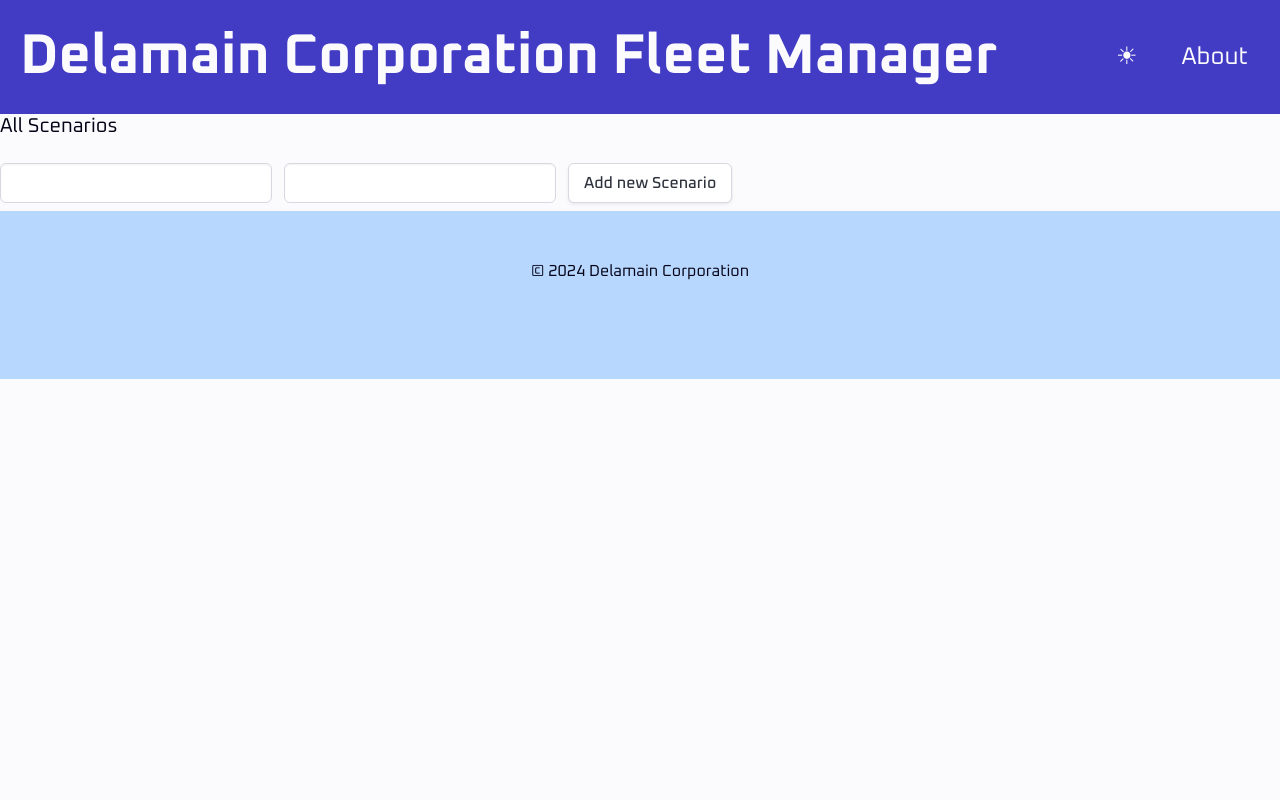
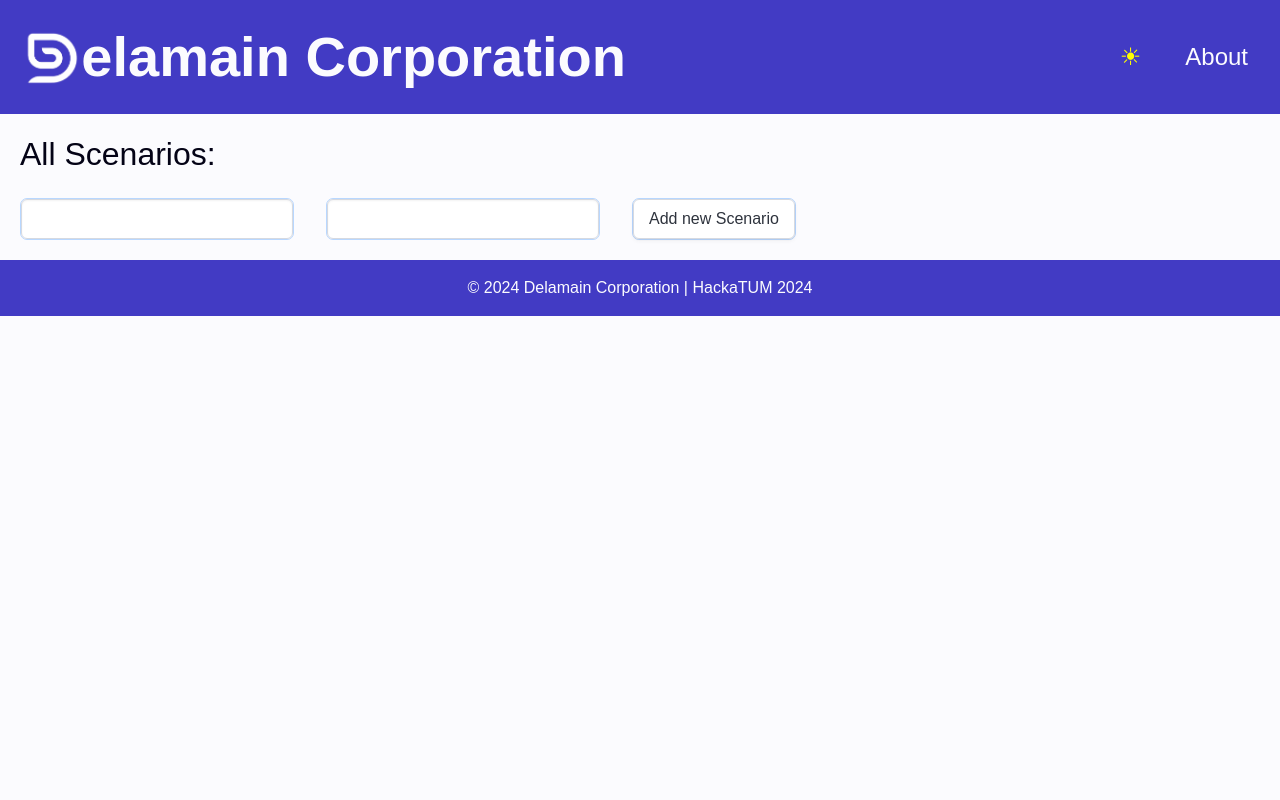
Before and after one commit to Shadow-Devil/delamain-corporation-hackatum-2024, a Flask app: page /index in a window 1280 px wide. Run offline with Flask 3, Linux system fonts and the light colour scheme; data that the repository does not hold is empty; parts of the project's set-up code (start-up, migrations or seed data) failed here and were passed over.

Commit message:
index.html

```diff
--- a/app.py
+++ b/app.py
@@ -6,7 +6,7 @@ app = Flask(__name__)
 
 @app.route("/")
 def view_all_scenarios():
-    return render_template("home.html", scenarios=backend.get_scenarios())
+    return render_template("home.html")
 
 @app.route("/scenarios/<id>")
 def view_scenario(id):
@@ -34,7 +34,7 @@ def about():
 
 @app.route("/index")
 def index():
-    return render_template("index.html")
+    return render_template("index.html", scenarios=backend.get_scenarios())
 
 @app.route("/api/scenario/<id>", methods=["DELETE"])
 def delete_scenario(id):
--- a/backend_requests/scenario_runner_api.py
+++ b/backend_requests/scenario_runner_api.py
@@ -1,3 +1,5 @@
+from __future__ import annotations
+
 import requests
 from typing import Any
 
--- a/templates/base.html
+++ b/templates/base.html
@@ -6,7 +6,9 @@
     <!-- Bulma CSS -->
     <link rel="stylesheet" href="https://cdn.jsdelivr.net/npm/bulma@1.0.2/css/bulma.min.css">
     <!-- HTMX -->
-    <script src="https://unpkg.com/htmx.org@2.0.3" integrity="sha384-0895/pl2MU10Hqc6jd4RvrthNlDiE9U1tWmX7WRESftEDRosgxNsQG/Ze9YMRzHq" crossorigin="anonymous"></script>
+    <script src="https://unpkg.com/htmx.org@2.0.3"
+            integrity="sha384-0895/pl2MU10Hqc6jd4RvrthNlDiE9U1tWmX7WRESftEDRosgxNsQG/Ze9YMRzHq"
+            crossorigin="anonymous"></script>
     <!-- Leaflet CSS -->
     <link rel="stylesheet" href="https://unpkg.com/leaflet@1.9.4/dist/leaflet.css"
           integrity="sha256-p4NxAoJBhIIN+hmNHrzRCf9tD/miZyoHS5obTRR9BMY="
@@ -14,8 +16,7 @@
 
     <link rel="preconnect" href="https://fonts.googleapis.com">
     <link rel="preconnect" href="https://fonts.gstatic.com" crossorigin>
-    <link href="https://fonts.googleapis.com/css2?family=Oxanium:wght@200..800&display=swap" rel="stylesheet">
-
+    <link href="https://fonts.googleapis.com/css2?family=Quicksand:wght@300..700&display=swap" rel="stylesheet">
     <!-- Custom Styles -->
     <style>
 
@@ -39,14 +40,18 @@
             --accent: #003a9e;
         }
 
+
         /* Set the background color of the entire page */
+        html, body {
+            height: 100%;
+            margin: 0;
+            display: flex;
+            flex-direction: column;
+        }
+
         body {
             background-color: var(--background);
-            margin: 0;
-            flex-direction: column;
-            min-height: 100vh;
             font-family: 'Oxanium', sans-serif; /* Apply the Oxanium font to the entire page */
-
         }
 
         .content {
@@ -55,6 +60,9 @@
 
         .subtitle {
             color: var(--text);
+            text-indent: 20px; /* Adds a 20px indent; adjust as needed */
+            margin-top: 20px; /* Adds 20px of space below */
+            font-size: 2em; /* Makes the text bigger; you can adjust the value as needed */
         }
 
         header {
@@ -67,7 +75,6 @@
             z-index: 1000;
             display: flex;
             align-items: center; /* Align items to center vertically */
-            justify-content: space-between;
         }
 
         /* Style the header title */
@@ -75,7 +82,7 @@
             color: var(--white);
             font-size: 3.5rem; /* Increase font size for title */
             font-weight: bold;
-            margin-right: 0; /* Ensure the title is on the left */
+            margin-left: 0; /* Add spacing between logo and company name */
         }
 
         /* Style the navigation bar */
@@ -83,6 +90,7 @@
             display: flex;
             gap: 20px; /* Increase gap to make items spaced better */
             align-items: center; /* Vertically align items */
+            margin-left: auto; /* Push navbar to the right */
         }
 
         /* Style the navigation items */
@@ -105,11 +113,72 @@
         }
 
         .container {
-    flex-grow: 1;
-    margin: 0;
-    position: relative;
-    width: 100%;
+            flex-grow: 1;
+            margin: 0;
+            position: relative;
+            width: 100%;
+        }
+
+        .delete {
+    background: red;
+    border: none;
+    color: white;
+    font-size: 1rem;
+    padding: 8px;
+    border-radius: 50%;
+    cursor: pointer;
+    display: flex;
+    align-items: center;
+    justify-content: center;
 }
+
+
+        #scenarios {
+            display: flex;
+            flex-direction: column;
+            gap: 10px; /* Add some space between each scenario-container */
+        }
+
+        .scenario-container {
+    display: flex;
+    align-items: center;
+    justify-content: space-between; /* Ensure the delete button is always on the right */
+    gap: 10px;
+    background-color: var(--background);
+    border: none;
+    color: var(--text);
+    padding: 15px;
+    border-radius: 5px;
+    margin-left: 20px;
+    margin-bottom: 20px;
+        }
+
+        .scenario-box {
+            display: inline-block; /* Ensure it stays inline with the button */
+        }
+
+        .scenario-link {
+    text-decoration: none;
+    color: inherit;
+    flex: 1; /* Allows the link to take up all the available space, pushing the button to the right */
+}
+
+        .control {
+            margin-left: 20px;
+            margin-bottom: 20px;
+            background-color: var(--background);
+            border: 1px solid var(--secondary);
+            color: var(--text);
+            border-radius: 7px;
+        }
+
+        .control:hover {
+            background-color: var(--accent) !important;
+        }
+
+        .m-2 {
+            margin: 0 !important;
+        }
 
         .box {
             background-color: var(--background);
@@ -117,10 +186,26 @@
             color: var(--text);
             padding: 15px;
             border-radius: 5px;
-            margin: 0px;
+            margin-left: 20px;
+            margin-bottom: 20px;
         }
 
         .box:hover {
+            background-color: var(--accent);
+        }
+
+        .scenario-box { /*Bleibt*/
+            background-color: var(--background);
+            border: 1px solid var(--secondary);
+            color: var(--text);
+            padding: 15px;
+            border-radius: 5px;
+            margin-left: 20px;
+            margin-bottom: 20px;
+            width: 75%;
+        }
+
+        .scenario-box:hover {
             background-color: var(--accent);
         }
 
@@ -130,25 +215,36 @@
         }
 
         .box a:hover {
-            color: var(--primary);
+            /*color: var(--primary);*/
             text-decoration: none;
         }
 
-        footer {
-            background-color: var(--secondary) !important;
-            color: var(--text);
+        footer p {
+            --bulma-footer-background-color: var(--bulma-scheme-main-bis);
+            --bulma-footer-color: false;
+            --bulma-footer-padding: 1rem 1.5rem 2.5rem;
+            padding: var(--bulma-footer-padding);
+            background-color: var(--primary) !important;
+            color: var(--white) !important;
             margin-top: 0;
-            padding: 20px;
-            text-align: center;
+            max-height: 5px;
+            width: 100%;
+        }
+
+        /* Set the color of the sun/moon icons to yellow */
+        .theme-icon {
+            color: yellow;
         }
     </style>
 </head>
 <body>
 <!-- Header: spans the full width -->
 <header>
-    <a href="/" class="header-title">Delamain Corporation Fleet Manager</a>
+    <img src="{{ url_for('static', filename='images/Logo.png') }}" alt="Delamain Logo"
+         style="height: 60px;"> <!-- Logo on the left of the header -->
+    <a href="/" class="header-title">elamain Corporation</a> <!-- Company name directly next to the logo -->
     <nav class="navbar-menu-right">
-        <a class="navbar-item" href="#" id="theme-toggle">&#9728;</a> <!-- Sun/Moon symbol -->
+        <a class="navbar-item theme-icon" href="#" id="theme-toggle">&#9728;</a> <!-- Sun/Moon symbol -->
         <a class="navbar-item" href="/about">About</a>
     </nav>
 </header>
@@ -168,12 +264,15 @@
         {% block content %}
         {% endblock %}
     </div>
+    <footer id="footer">
+        <div class="content has-text-centered">
+            <p>
+                © 2024 Delamain Corporation | HackaTUM 2024
+            </p>
+        </div>
+    </footer>
+
 </div>
-
-<!-- Footer -->
-<footer class="footer has-text-centered">
-    <p>&copy; 2024 Delamain Corporation</p>
-</footer>
 
 <script>
     // JavaScript for toggling sun/moon icon and dark/light theme
--- a/templates/fragment/single_scenario_in_list.html
+++ b/templates/fragment/single_scenario_in_list.html
@@ -1,5 +1,5 @@
-<div class="box"><a href="{{ url_for("view_scenario", id=scenario.id) }}">
+<a href="{{ url_for("view_scenario", id=scenario.id) }}"><div class="box">
     Scenario: {{ scenario.id }} with {{ scenario.vehicles|length }} Vehicles
-    and {{ scenario.customers|length }} Customers</a>
+    and {{ scenario.customers|length }} Customers
     <button class="delete" hx-delete="/api/scenario/{{ scenario.id }}" hx-target="closest .box" hx-swap="outerHTML"></button>
-</div>
+</div></a>
--- a/templates/home.html
+++ b/templates/home.html
@@ -5,7 +5,7 @@
     <!-- Button positioned in the middle of the image -->
     <div style="position: absolute; top: 50%; left: 50%; transform: translate(-50%, -50%);">
         <a href="/index" class="button is-large" style="background-color: var(--primary); color: var(--white); border: none;">
-            Explore Fleet
+            Fleet Manager
         </a>
     </div>
 </div>
--- a/templates/index.html
+++ b/templates/index.html
@@ -5,7 +5,7 @@ Delamain Corporation - Fleet Manager
 {% endblock %}
 
 {% block content %}
-    <h2 class="subtitle">All Scenarios</h2>
+<h2 class="subtitle">All Scenarios: </h2>
 <div>
     <div class="field is-grouped">
         <!-- TODO validate min 1 max 50 for vehicles and 1 and 200 for customers -->
--- a/templates/scenario.html
+++ b/templates/scenario.html
@@ -12,7 +12,7 @@ Delamain Corporation - Scenario {{ scenario.id }}
 </style>
 
 <div class="container">
-    <h2 class="subtitle">{{ scenario.id }}</h2>
+    <h2 class="subtitle">Scenario: {{ scenario.id }}</h2>
     <button
             hx-post="{{ url_for("launch_scenario", id=scenario.id) }}"
             hx-swap="outerHTML"
```
Also changed, not shown: other parts of templates/index.html (+18 -9 lines), static/images/Logo.png (added).
